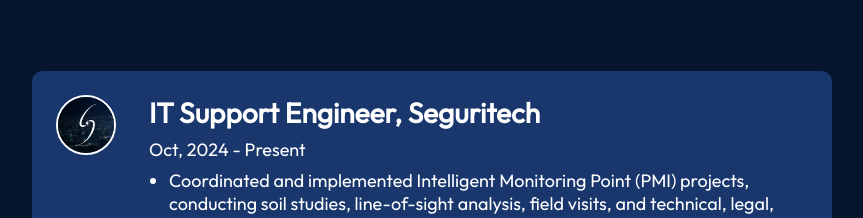
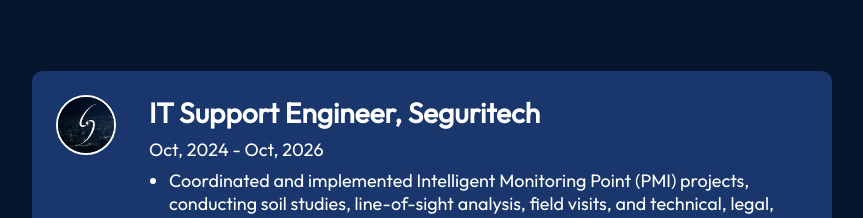
Before and after one commit to vladimirro24/portfolio, a React (Vite) app: page / in a window 1280 px wide. Shown: the part 1800-2018 px from the top of the page, without its empty margins (208-1071 px from the left). Built offline with nearby package versions, Linux system fonts and the light colour scheme.

Commit message:
ending day

```diff
--- a/src/components/Hero/Hero.jsx
+++ b/src/components/Hero/Hero.jsx
@@ -9,7 +9,7 @@
                 <h1 className={styles.title}>Hi I'm Vlady</h1>
                 <p className={styles.description}>I’m a software engineer specializing in web development, with experience in front-end and a strong understanding of back-end. I’m passionate about creating amazing websites and, in addition, I’m a big fan of pandas.</p>
                 <a
-                    href="/Resume-Vladimir.pdf"
+                    href="/Resume.pdf"
                     download="Resume-Vladimir-Rodriguez.pdf"
                     className={styles.resumetBtn}
                 >
--- a/src/data/history.json
+++ b/src/data/history.json
@@ -3,7 +3,7 @@
       "role": "IT Support Engineer",
       "organisation": "Seguritech",
       "startDate": "Oct, 2024",
-      "endDate": "Present",
+      "endDate": "Oct, 2026",
       "experiences": [
         "Coordinated and implemented Intelligent Monitoring Point (PMI) projects, conducting soil studies, line-of-sight analysis, field visits, and technical, legal, and operational coordination with suppliers and third parties.",
         "Performed preventive and corrective maintenance on advanced systems, including urban video surveillance and highway monitoring systems.",
```
Also changed, not shown: 2 other files (tests, documents, lock files or other folders).
